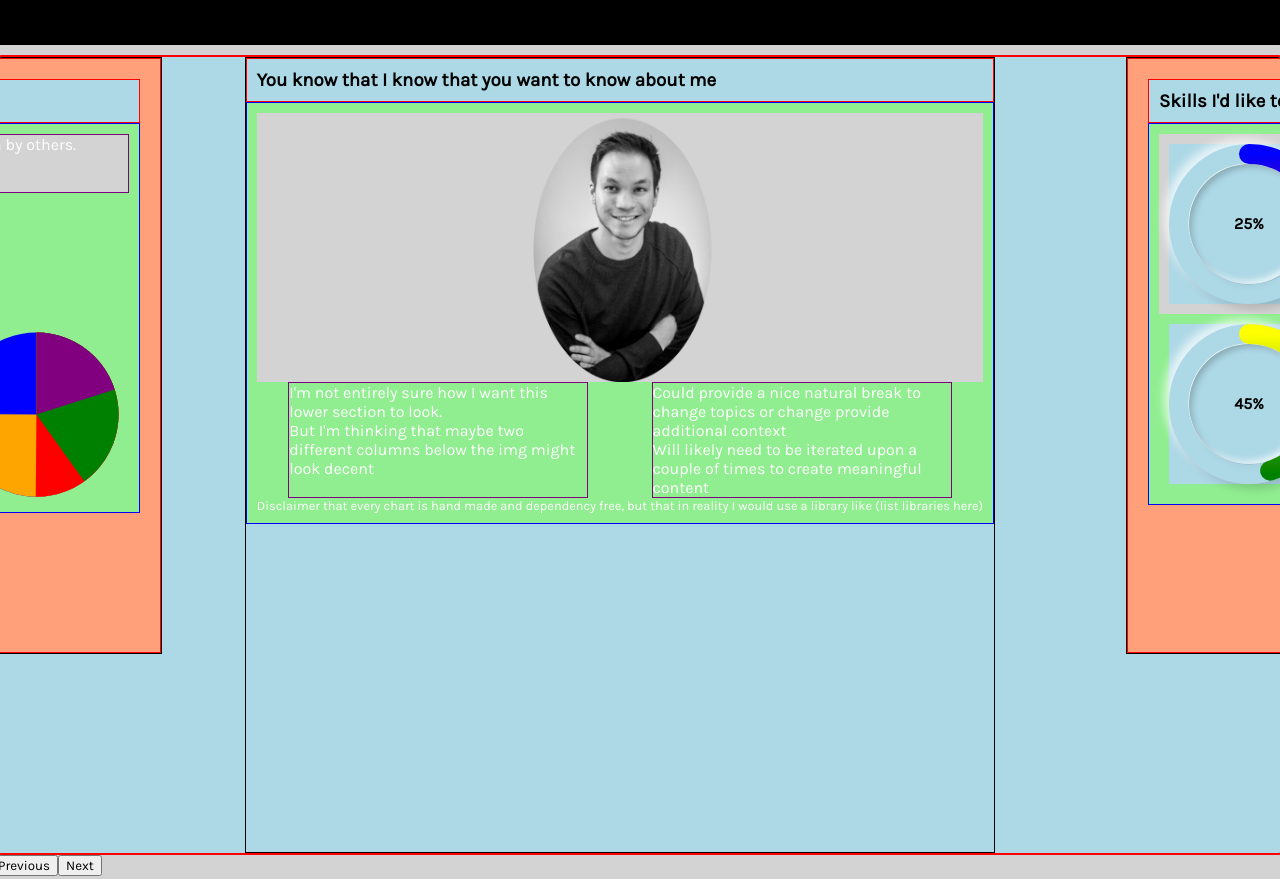
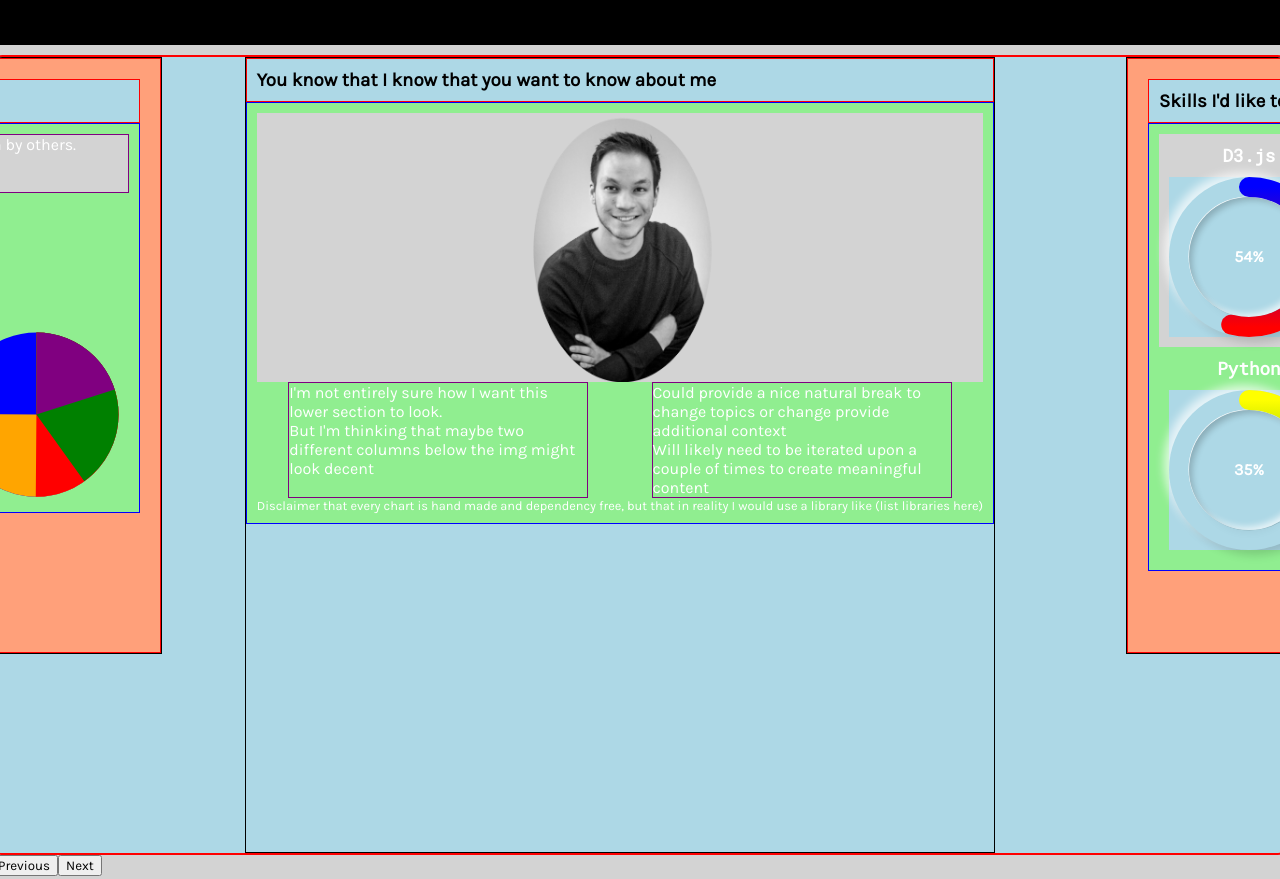
Before and after one commit to L-Garay/Portfolio, a Gatsby site: page / in a window 1280 px wide. Shown: the part 3760-4639 px from the top of the page. Built offline with nearby package versions, Linux system fonts and the light colour scheme; Gatsby itself is replaced by a stand-in of ours.

Commit message:
use real data within donutCard and add tool names to charts

```diff
--- a/src/components/About/cards/donutCard.tsx
+++ b/src/components/About/cards/donutCard.tsx
@@ -46,7 +46,6 @@ const Description = styled.div`
   max-width: 300px;
 
   p {
-    margin: 0;
     padding: 0;
     font-size: 1rem;
   }
@@ -61,6 +60,7 @@ const DonutCard = ({ isActive }: DonutCardProps) => {
   return (
     <DonutCardContainer>
       <TitleContainer>
+        {/* TODO link to each tool's site when click on name */}
         <Title>Skills I'd like to learn</Title>
       </TitleContainer>
       <ContentContainer className="content-container">
@@ -68,10 +68,14 @@ const DonutCard = ({ isActive }: DonutCardProps) => {
           <Donut {...DonutConfig[0]} isActive={isActive} />
           <Description className="description">
             <p>
-              this will be the description for this card, describing the
-              different skills and a little bit of why i want to learn them.
+              These are some of the different languages, frameworks and tools
+              I'd like to try out and learn.
             </p>
-            <p>Can also explain purpose/uses of donut charts.</p>
+            <p>
+              The values are a totally not arbitrary calculation of my personal
+              interest in the tool, likelihood of me using it soon and the
+              benefit I think it would bring to my work.
+            </p>
           </Description>
           <Donut {...DonutConfig[1]} isActive={isActive} />
         </Row1>
--- a/src/components/About/charts/donut.tsx
+++ b/src/components/About/charts/donut.tsx
@@ -1,4 +1,5 @@
 import React from 'react';
+import theme from '../../../styles/theme';
 import styled, { keyframes } from 'styled-components';
 
 type DonutProps = {
@@ -7,6 +8,7 @@ type DonutProps = {
   circleColor1: string;
   circleColor2: string;
   linearGradientId: string;
+  name: string;
 };
 
 const DonutContainer = styled.div`
@@ -42,7 +44,7 @@ const InnerCircle = styled.div`
 const Percentage = styled.p`
   margin: 0;
   font-weight: bold;
-  color: black;
+  color: white;
 `;
 
 const SVG = styled.svg.attrs({
@@ -86,6 +88,17 @@ const CIRCLE = styled.circle.attrs({
   animation-name: ${({ circleKeyFrame }) => circleKeyFrame};
 `;
 
+const ChartContainer = styled.div`
+  text-align: center;
+  margin-top: 10px;
+`;
+
+const ChartName = styled.h4`
+  margin: 0;
+  font-size: 1.1rem;
+  font-family: ${theme.fonts.robotoMono};
+`;
+
 // https://overreacted.io/making-setinterval-declarative-with-react-hooks/
 function useInterval(callback: any, delay: number | null) {
   const savedCallback = React.useRef();
@@ -115,6 +128,7 @@ const Donut = ({
   circleColor1,
   circleColor2,
   linearGradientId,
+  name,
 }: DonutProps) => {
   const [counter, setCounter] = React.useState(0);
   const counterComplete = counter === percentageFill;
@@ -139,6 +153,8 @@ const Donut = ({
   );
 
   return (
+    <ChartContainer>
+      <ChartName>{name}</ChartName>
       <DonutContainer>
         <OuterCircle>
           <InnerCircle>
@@ -163,6 +179,7 @@ const Donut = ({
           />
         </SVG>
       </DonutContainer>
+    </ChartContainer>
   );
 };
 
--- a/src/utils/configs/aboutConfigs.ts
+++ b/src/utils/configs/aboutConfigs.ts
@@ -39,40 +39,46 @@ export const barChartTwoData = [
 
 export const DonutConfig = [
   {
-    percentageFill: 25,
+    percentageFill: 54,
     circleColor1: 'red',
     circleColor2: 'blue',
     linearGradientId: 'donut1',
+    name: 'D3.js',
+  },
+  {
+    percentageFill: 90,
+    circleColor1: 'blue',
+    circleColor2: 'green',
+    linearGradientId: 'donut2',
+    name: 'Three.js',
   },
   {
     percentageFill: 35,
-    circleColor1: 'blue',
-    circleColor2: 'green',
-    linearGradientId: 'donut2',
-  },
-  {
-    percentageFill: 45,
     circleColor1: 'green',
     circleColor2: 'yellow',
     linearGradientId: 'donut3',
+    name: 'Python',
   },
   {
-    percentageFill: 55,
+    percentageFill: 62,
     circleColor1: 'yellow',
     circleColor2: 'purple',
     linearGradientId: 'donut4',
+    name: 'Java',
   },
   {
-    percentageFill: 65,
+    percentageFill: 70,
     circleColor1: 'purple',
     circleColor2: 'orange',
     linearGradientId: 'donut5',
+    name: 'Svelte',
   },
   {
-    percentageFill: 75,
+    percentageFill: 17,
     circleColor1: 'orange',
     circleColor2: 'red',
     linearGradientId: 'donut6',
+    name: 'Unity',
   },
 ];
 
```
Lines whose indentation alone changed are shown as unchanged.
